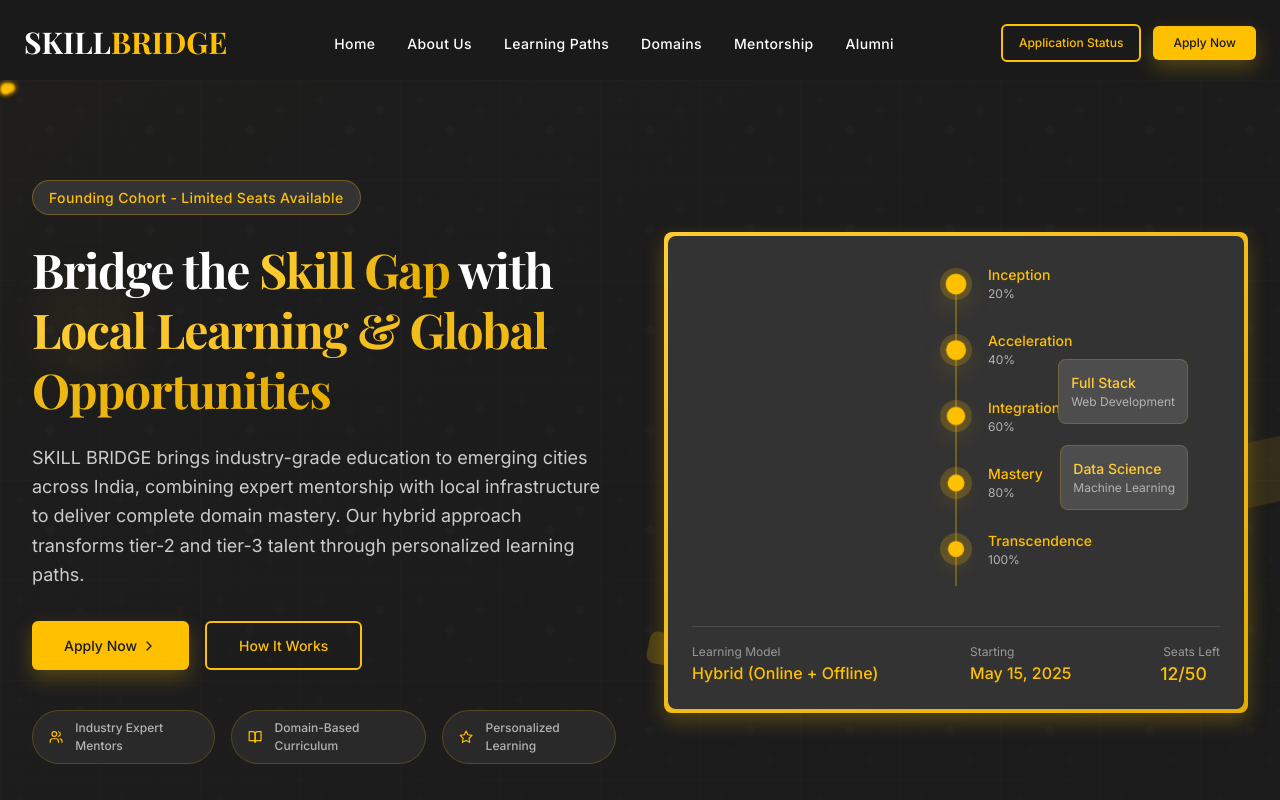
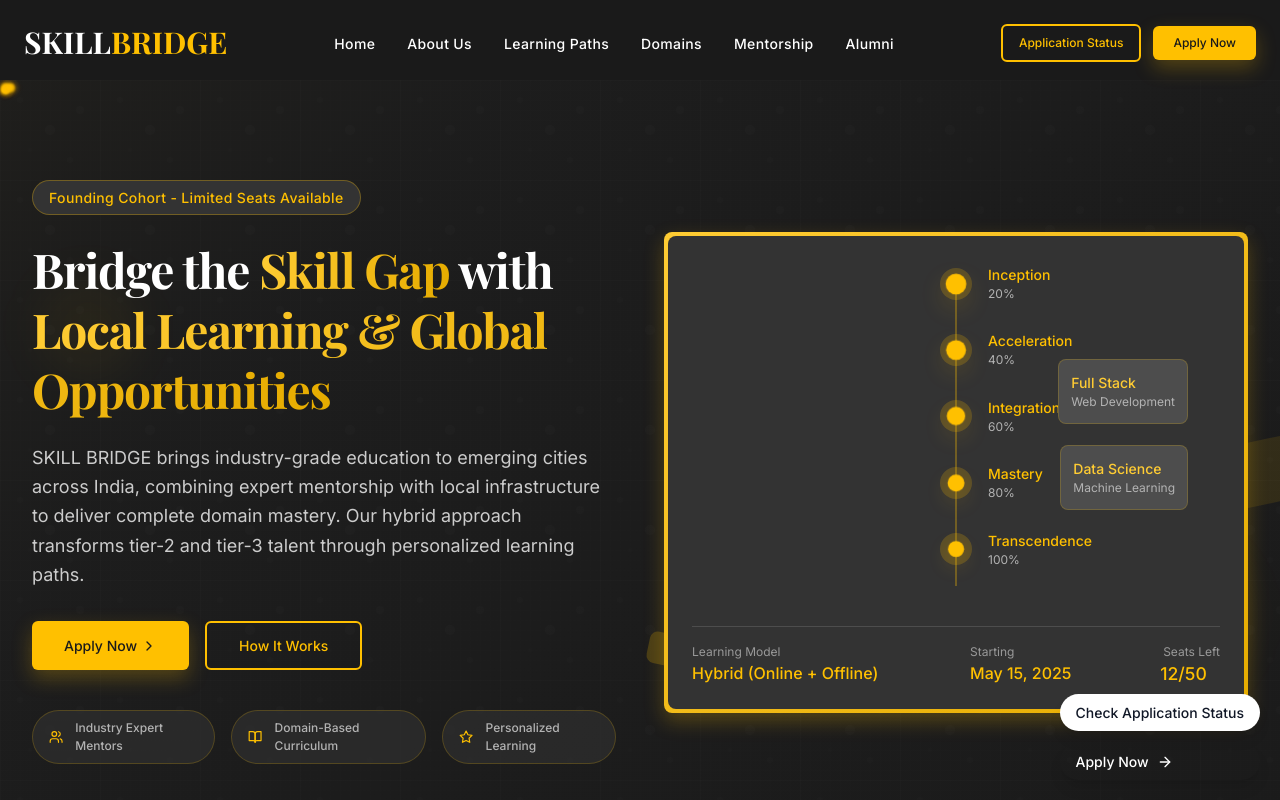
Before and after one commit to Nikhil9989/psb, a Next.js app: page /psb/ in a window 1280 px wide. Shown: the top 800 px of the page. Built offline with nearby package versions, Linux system fonts and the light colour scheme.

Commit message:
Add ApplicationCTA component to home page

```diff
--- a/app/page.tsx
+++ b/app/page.tsx
@@ -8,6 +8,7 @@ import KeyFeatures from '@/components/home/KeyFeatures';
 import MissionVision from '@/components/home/MissionVision';
 import ContactUs from '@/components/home/ContactUs';
 import CallToAction from '@/components/home/CallToAction';
+import ApplicationCTA from '@/components/home/ApplicationCTA';
 
 export default function HomePage() {
   return (
@@ -20,6 +21,7 @@ export default function HomePage() {
       <MissionVision />
       <ContactUs />
       <CallToAction />
+      <ApplicationCTA />
     </PageLayout>
   );
 }
```
